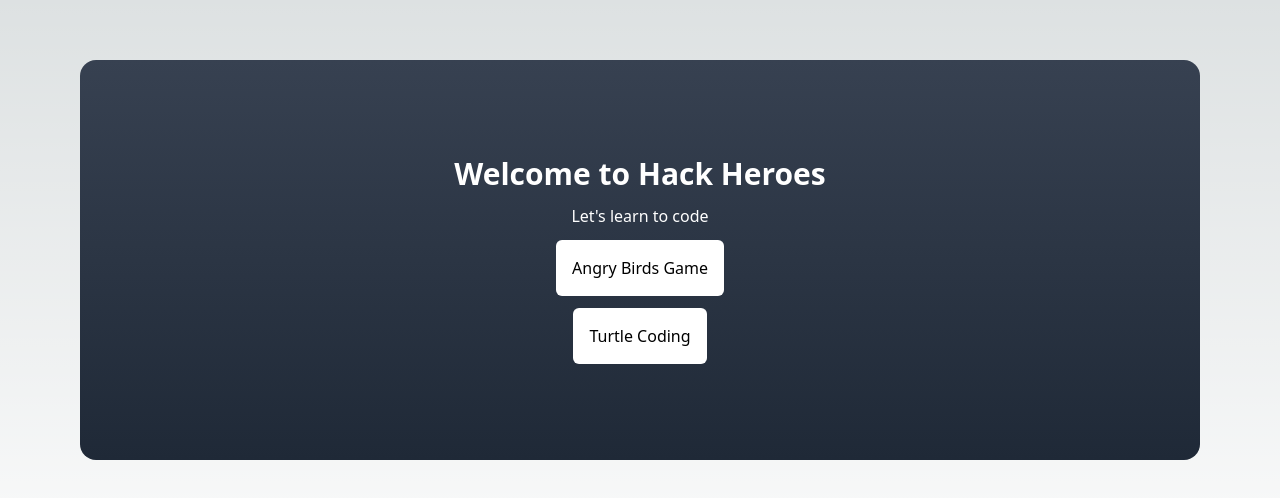
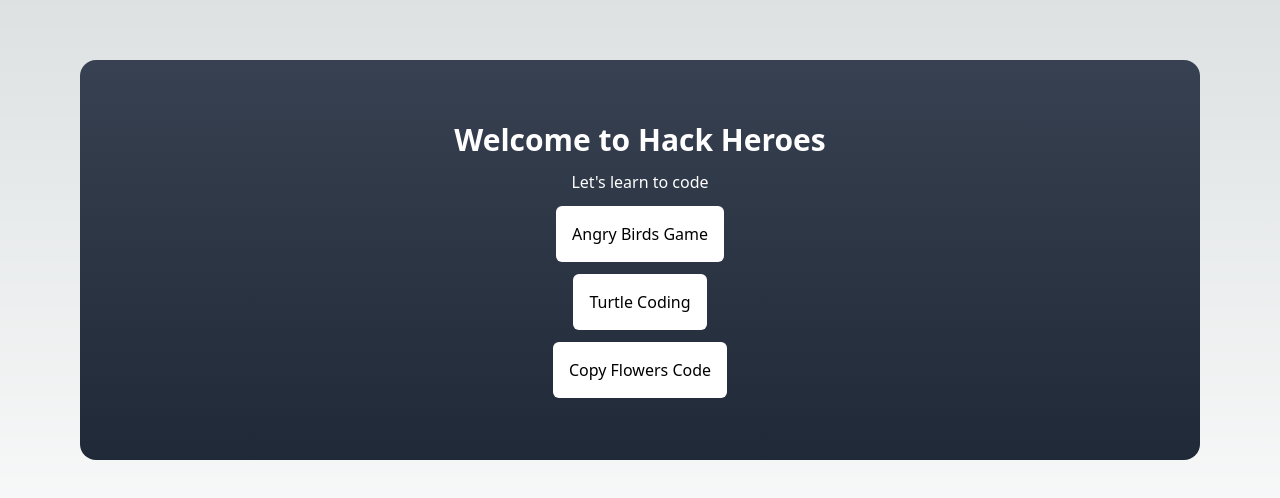
Before and after one commit to faznaa/hackherokids, a Next.js app: page / in a window 1280 px wide. Shown: the part 140-638 px from the top of the page. Built offline with nearby package versions, Linux system fonts and the light colour scheme.

Commit message:
changed site

```diff
--- a/src/pages/index.tsx
+++ b/src/pages/index.tsx
@@ -3,6 +3,20 @@
 
 export default function Main() {
   const { query } = useRouter();
+  const flowers_code = `import turtle
+
+t = turtle.Turtle()
+petals = 6
+angle = 360/petals
+
+for i in range(petals):  #
+    t.circle(50)
+    t.right(angle)
+
+turtle.done()`;
+  const copyToClipboard = () => {
+    navigator.clipboard.writeText(flowers_code);
+  };
   return (
     <div className="w-screen min-h-screen p-20 flex items-center">
       <div className="w-full rounded-2xl min-h-[50vh] h-full p-10 flex flex-col gap-3 items-center justify-center bg-gradient-to-b from-gray-700 to-gray-800">
@@ -26,6 +40,12 @@
         >
           Turtle Coding
         </a>
+        <button
+          className="bg-white text-black p-4 rounded-md"
+          onClick={copyToClipboard}
+        >
+          Copy Flowers Code
+        </button>
         {query?.q === "admin" && (
           <a
             href="https://trinket.io/turtle"
```
